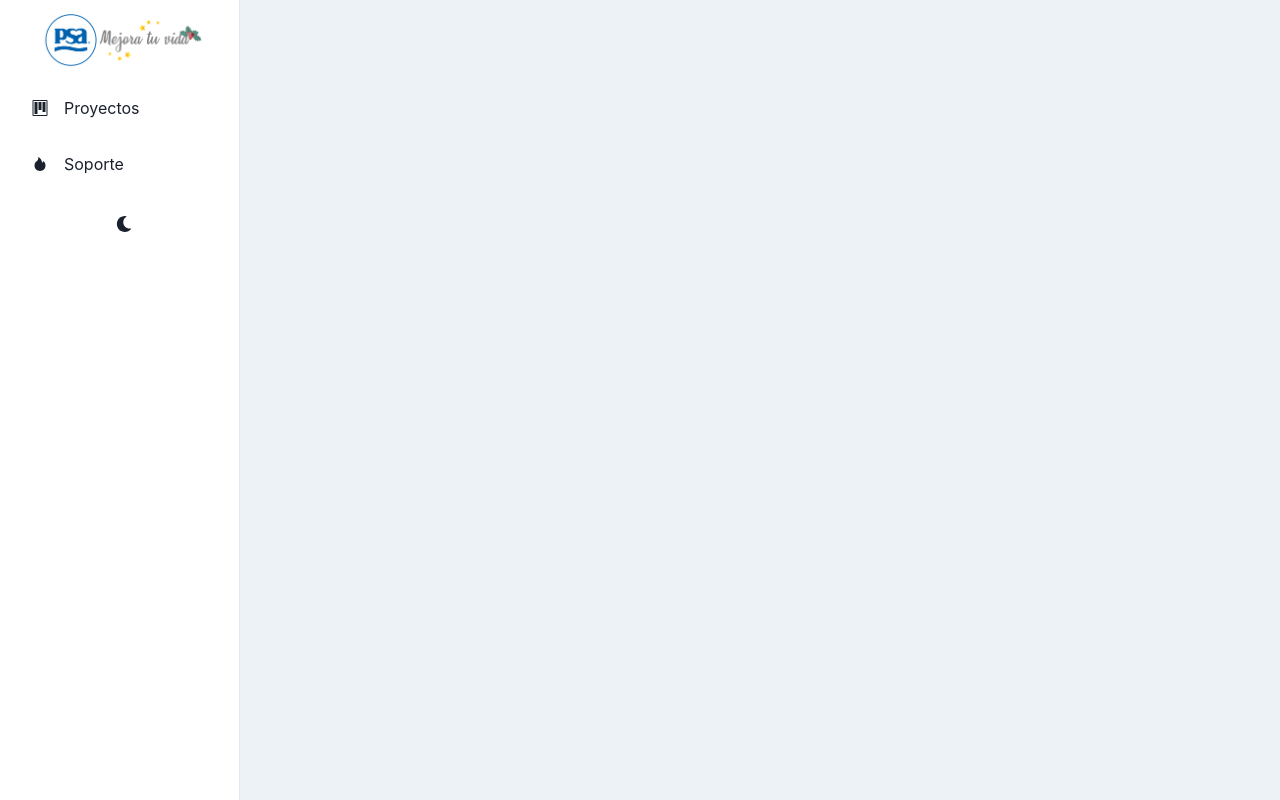
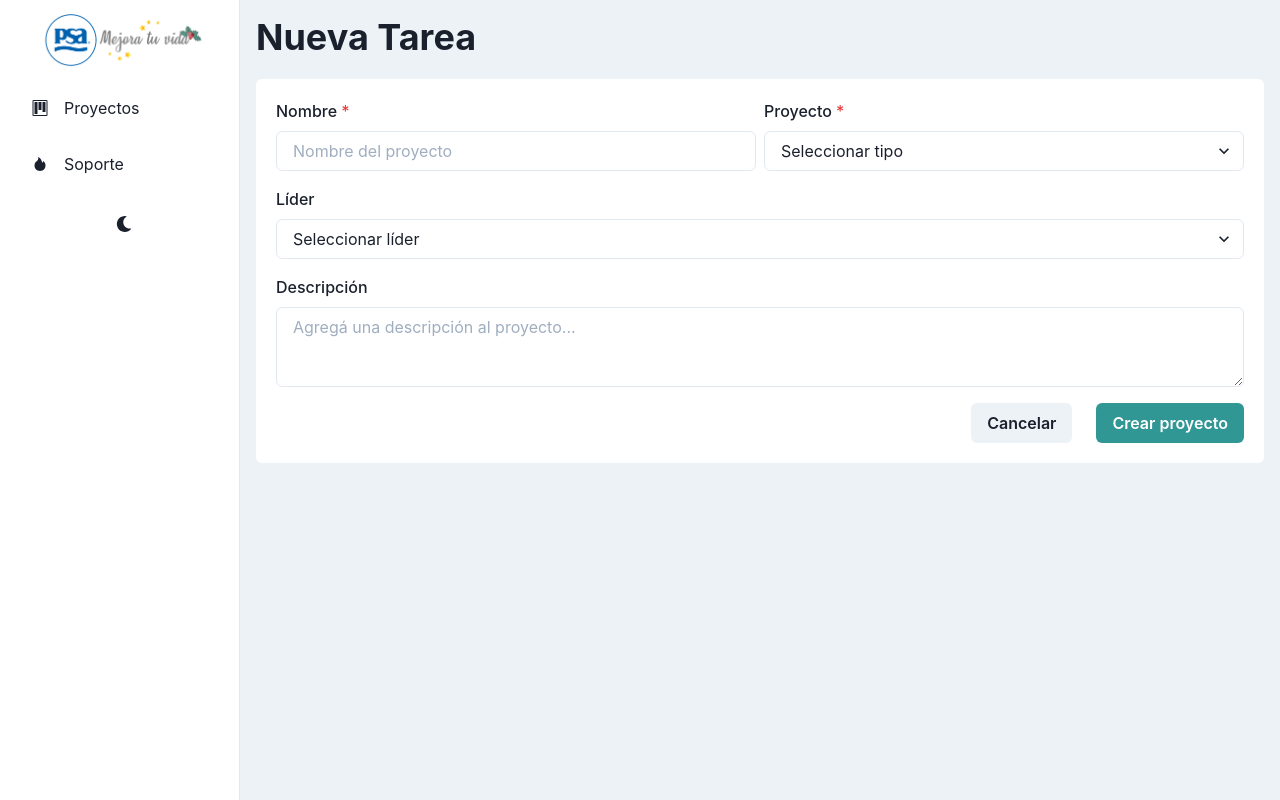
Before and after one commit to ilitteri/Tribu-6-Front-End, a React (Create React App) app: page /tarea/nuevo in a window 1280 px wide. Before the commit this address had no page. Built offline with nearby package versions, Linux system fonts and the light colour scheme.

Commit message:
inicio form de creacion de tareas
Co-authored-by: Ezjafe <Ezjafe@users.noreply.github.com>

```diff
--- a/src/App.tsx
+++ b/src/App.tsx
@@ -8,6 +8,7 @@ import Proyecto from './pages/Proyecto'
 import Tarea from './pages/Tarea'
 import Soporte from './pages/Soporte'
 import CreacionProyectos from './pages/CreacionProyectos'
+import CreacionTareas from './pages/CreacionTareas'
 import Inicio from './pages/Inicio'
 import VisualizacionTickets from './components/VisualizacionTickets'
 
@@ -18,9 +19,10 @@ const App = () => {
         <Routes>
           <Route path="/" element={<Inicio />} />
           <Route path="/proyectos" element={<Proyectos />} />
-          <Route path="/proyecto/:id" element={<Proyecto />} />
-          <Route path="/proyecto/:idProyecto/:idTarea" element={<Tarea />} />
+          <Route path="/proyectos/:id" element={<Proyecto />} />
           <Route path="/proyectos/nuevo" element={<CreacionProyectos />} />
+          <Route path="/proyectos/:idProyecto/:idTarea" element={<Tarea />} />
+          <Route path="/tarea/nuevo" element={<CreacionTareas />} />
           <Route path="/soporte" element={<Soporte />} />
           <Route
             path="/soporte/tickets/:idVersion"
--- /dev/null
+++ b/src/components/CreacionTareaForm.tsx
@@ -0,0 +1,193 @@
+import {
+  Box,
+  Button,
+  ButtonGroup,
+  Flex,
+  FormControl,
+  FormLabel,
+  HStack,
+  Input,
+  Select,
+  Stack,
+  Textarea,
+  useColorModeValue,
+  useToast,
+  FormErrorMessage,
+} from '@chakra-ui/react'
+import { useEffect, useState } from 'react'
+import { useForm } from 'react-hook-form'
+import { useNavigate, useSearchParams } from 'react-router-dom'
+
+import { proyectosAPI } from '../axios'
+
+interface Recurso {
+  legajo: number
+  Nombre: string
+  Apellido: string
+}
+
+const mockRecursos: Recurso[] = [
+  {
+    legajo: 1,
+    Nombre: 'Mario',
+    Apellido: 'Mendoza',
+  },
+  {
+    legajo: 2,
+    Nombre: 'Maria',
+    Apellido: 'Perez',
+  },
+  {
+    legajo: 3,
+    Nombre: 'Patricia',
+    Apellido: 'Gaona',
+  },
+]
+
+const opcionesTipoProyecto = [
+  {
+    value: 'Desarrollo',
+    nombre: 'Desarrollo',
+  },
+  {
+    value: 'Implementacion',
+    nombre: 'Implementación',
+  },
+]
+
+const CreacionTareaForm = () => {
+  const [recursos, setRecursos] = useState<Recurso[]>([])
+  const navigate = useNavigate()
+  const [searchParams, setSearchParams] = useSearchParams()
+  const proyectoId = searchParams.get('proyectoId')
+  const cancelURL = proyectoId ? `/proyectos/${proyectoId}` : '/proyectos'
+
+  const toast = useToast()
+  const {
+    handleSubmit,
+    register,
+    formState: { errors, isSubmitting },
+    getValues,
+  } = useForm()
+
+  useEffect(() => {
+    const fetchRecursos = async () => {
+      // TODO: Descomentar al resolver problema de cors
+      // const res = await recursosAPI.get('/recursos')
+      // setRecursos(res.data)
+      setRecursos(mockRecursos)
+    }
+    fetchRecursos()
+  }, [])
+
+  const onSubmit = async (proyecto: any) => {
+    try {
+      await proyectosAPI.post('/projects', proyecto)
+      toast({
+        title: '¡Se creó la tarea! 🥳',
+        status: 'success',
+        isClosable: true,
+      })
+      navigate('/')
+    } catch (err) {
+      toast({
+        title: 'Ocurrió un error al intentar crear tarea 😔',
+        status: 'error',
+        isClosable: true,
+      })
+    }
+  }
+
+  return (
+    <Box
+      bg={useColorModeValue('white', 'gray.800')}
+      p="20px"
+      rounded="md"
+      mt="20px"
+    >
+      <form onSubmit={handleSubmit(onSubmit)}>
+        <Stack spacing={4}>
+          <HStack>
+            <FormControl htmlFor="nombre" isRequired isInvalid={errors?.nombre}>
+              <FormLabel>Nombre</FormLabel>
+              <Input
+                id="nombre"
+                placeholder="Nombre del proyecto"
+                {...register('nombre', {
+                  required: 'No se puede crear un proyecto sin nombre',
+                })}
+              />
+              <FormErrorMessage>{errors?.nombre?.message}</FormErrorMessage>
+            </FormControl>
+
+            <FormControl htmlFor="tipo" isRequired isInvalid={errors?.tipo}>
+              <FormLabel>Proyecto</FormLabel>
+              <Select
+                id="proyecto"
+                placeholder="Seleccionar tipo"
+                {...register('tipo')}
+              >
+                {opcionesTipoProyecto.map(({ value, nombre }) => (
+                  <option key={value} value={value}>
+                    {nombre}
+                  </option>
+                ))}
+              </Select>
+              <FormErrorMessage>{errors?.tipo?.message}</FormErrorMessage>
+            </FormControl>
+          </HStack>
+
+          <HStack>
+            <FormControl
+              htmlFor="liderProyecto"
+              isInvalid={errors?.liderProyecto}
+            >
+              <FormLabel>Líder</FormLabel>
+              <Select
+                id="liderProyecto"
+                placeholder="Seleccionar líder"
+                {...register('liderProyecto')}
+              >
+                {recursos?.map(({ Nombre, Apellido, legajo }) => (
+                  <option
+                    key={`${legajo}-${Nombre}-${Apellido}`}
+                    value={`${Nombre} ${Apellido}`}
+                  >{`${Nombre} ${Apellido} (${legajo})`}</option>
+                ))}
+              </Select>
+              <FormErrorMessage>
+                {errors?.liderProyecto?.message}
+              </FormErrorMessage>
+            </FormControl>
+          </HStack>
+
+          <FormControl htmlFor="descripcion" isInvalid={errors?.descripcion}>
+            <FormLabel>Descripción</FormLabel>
+            <Textarea
+              id="descripcion"
+              placeholder="Agregá una descripción al proyecto..."
+              {...register('descripcion')}
+            />
+            <FormErrorMessage>{errors?.descripcion?.message}</FormErrorMessage>
+          </FormControl>
+
+          <Flex w="100%" justifyContent="end">
+            <ButtonGroup spacing="6">
+              <Button
+                onClick={() => navigate(cancelURL)}
+                disabled={isSubmitting}
+              >
+                Cancelar
+              </Button>
+              <Button colorScheme="teal" isLoading={isSubmitting} type="submit">
+                Crear proyecto
+              </Button>
+            </ButtonGroup>
+          </Flex>
+        </Stack>
+      </form>
+    </Box>
+  )
+}
+
+export default CreacionTareaForm
--- a/src/components/EmptyTareas.tsx
+++ b/src/components/EmptyTareas.tsx
@@ -2,7 +2,7 @@ import { Heading, Flex } from '@chakra-ui/react'
 
 import NuevaTareaButton from './NuevaTareaButton'
 
-const EmptyTareas = () => {
+const EmptyTareas = ({ proyectoId }: any) => {
   return (
     <Flex
       direction="column"
@@ -16,7 +16,7 @@ const EmptyTareas = () => {
       <Heading size="lg" mb="20px">
         Todavía no hay tareas creadas. ¡Creá una!
       </Heading>
-      <NuevaTareaButton />
+      <NuevaTareaButton proyectoId={proyectoId} />
     </Flex>
   )
 }
--- a/src/components/ListadoProyectos.tsx
+++ b/src/components/ListadoProyectos.tsx
@@ -85,7 +85,7 @@ const ListadoProyectos = ({ proyectos, setProyectos, loading }: Props) => {
         </Thead>
         <Tbody>
           {proyectos.map((proyecto) => {
-            const ref = `/proyecto/${proyecto._id}`
+            const ref = `/proyectos/${proyecto._id}`
             return (
               <Tr>
                 <Td cursor="pointer" onClick={() => navigate(ref)}>
--- a/src/components/ListadoTareas.tsx
+++ b/src/components/ListadoTareas.tsx
@@ -21,11 +21,12 @@ interface Tarea {
 }
 
 interface Props {
+  proyectoId: number
   tareas: Tarea[]
   loading: boolean
 }
 
-const ListadoTareas = ({ tareas, loading }: Props) => {
+const ListadoTareas = ({ proyectoId, tareas, loading }: Props) => {
   const navigate = useNavigate()
   const { id } = useParams()
   if (loading) {
@@ -37,7 +38,7 @@ const ListadoTareas = ({ tareas, loading }: Props) => {
   }
 
   return tareas && tareas.length === 0 ? (
-    <EmptyTareas />
+    <EmptyTareas proyectoId={proyectoId} />
   ) : (
     <>
       <Flex direction="column" width="100%">
@@ -53,7 +54,7 @@ const ListadoTareas = ({ tareas, loading }: Props) => {
           <Table variant="striped" colorScheme="teal">
             <Tbody>
               {tareas.map((tarea) => {
-                const ref = `/proyecto/${id}/${tarea._id}`
+                const ref = `/proyectos/${id}/${tarea._id}`
                 return (
                   <Tr>
                     <Td
--- a/src/components/NuevaTareaButton.tsx
+++ b/src/components/NuevaTareaButton.tsx
@@ -1,9 +1,28 @@
 import { Button } from '@chakra-ui/react'
 import { GoPlus } from 'react-icons/go'
+import { createSearchParams, useNavigate } from 'react-router-dom'
 
-const NuevaTareaButton = () => {
+const NuevaTareaButton = ({ proyectoId, ticketId }: any) => {
+  const navigate = useNavigate()
+
+  const searchParams = proyectoId
+    ? `?${createSearchParams({
+        proyectoId: proyectoId,
+      })}`
+    : ''
+
   return (
-    <Button leftIcon={<GoPlus />} colorScheme="teal" variant="solid">
+    <Button
+      leftIcon={<GoPlus />}
+      colorScheme="teal"
+      variant="solid"
+      onClick={() =>
+        navigate({
+          pathname: '/tarea/nuevo',
+          search: searchParams,
+        })
+      }
+    >
       Nueva Tarea
     </Button>
   )
--- /dev/null
+++ b/src/pages/CreacionTareas.tsx
@@ -0,0 +1,13 @@
+import { Heading } from '@chakra-ui/layout'
+import CreacionTareaForm from '../components/CreacionTareaForm'
+
+const CreacionTareas = () => {
+  return (
+    <>
+      <Heading>Nueva Tarea</Heading>
+      <CreacionTareaForm />
+    </>
+  )
+}
+
+export default CreacionTareas
--- a/src/pages/Proyecto.tsx
+++ b/src/pages/Proyecto.tsx
@@ -37,9 +37,15 @@ const Proyecto = () => {
       <PresentacionProyecto proyecto={proyecto} loading={loading} />
       <Flex alignItems="center" justifyContent="space-between" mt="50px">
         <Heading>Tareas</Heading>
-        {tareas && tareas.length > 0 && <NuevaTareaButton />}
+        {tareas && tareas.length > 0 && (
+          <NuevaTareaButton proyectoId={proyecto[0]?._id} />
+        )}
       </Flex>
-      <ListadoTareas tareas={tareas} loading={loading} />
+      <ListadoTareas
+        proyectoId={proyecto[0]?._id}
+        tareas={tareas}
+        loading={loading}
+      />
       <Flex justifyContent="flex-end" mt="10px">
         <AtrasButton referencia="/proyectos" />
       </Flex>
--- a/src/pages/Tarea.tsx
+++ b/src/pages/Tarea.tsx
@@ -40,7 +40,7 @@ const Proyecto = () => {
       </Flex>
       {/* <ListadoTareas tareas={tareas} loading={loading} /> */}
       <Flex justifyContent="flex-end" mt="10px">
-        <AtrasButton referencia={`/proyecto/${idProyecto}`} />
+        <AtrasButton referencia={`/proyectos/${idProyecto}`} />
       </Flex>
     </>
   )
```
